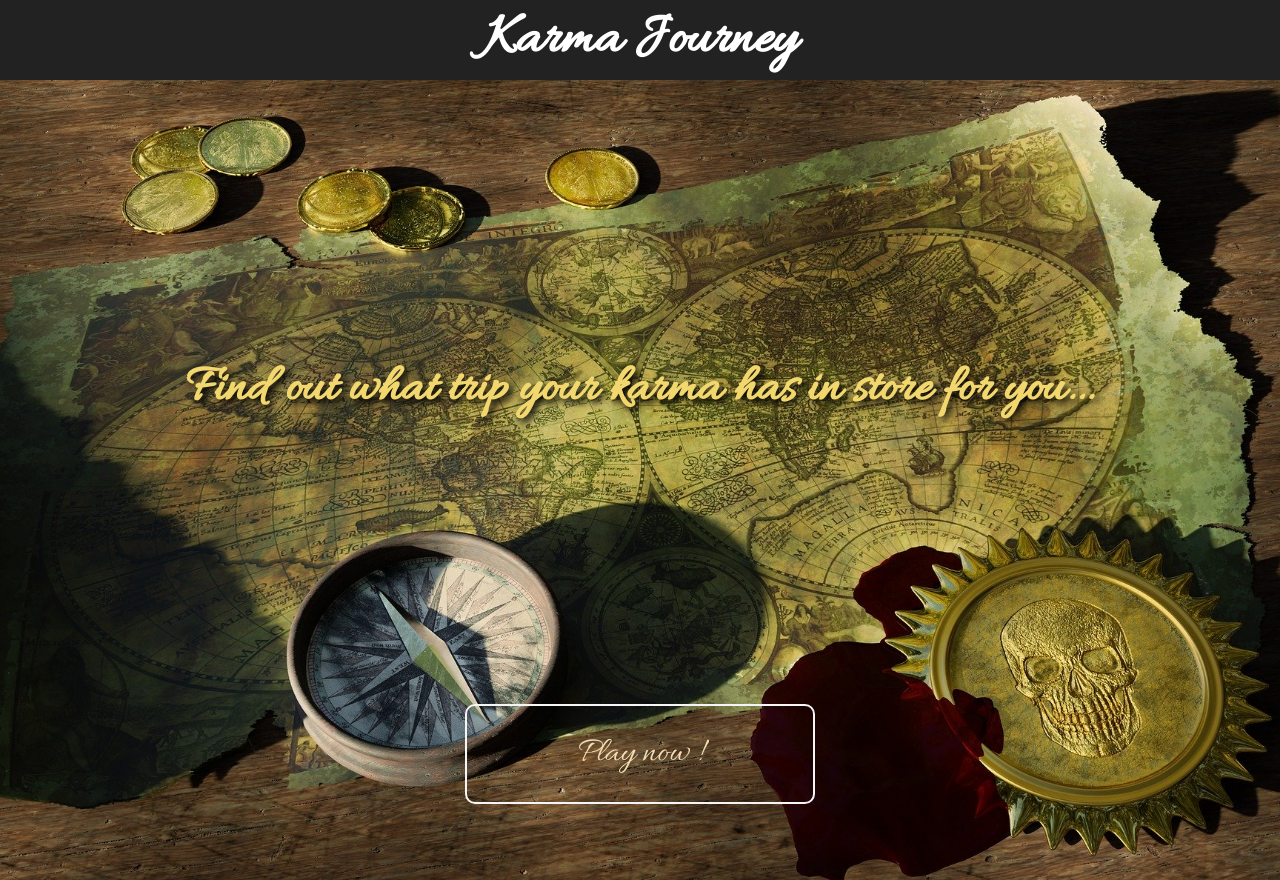
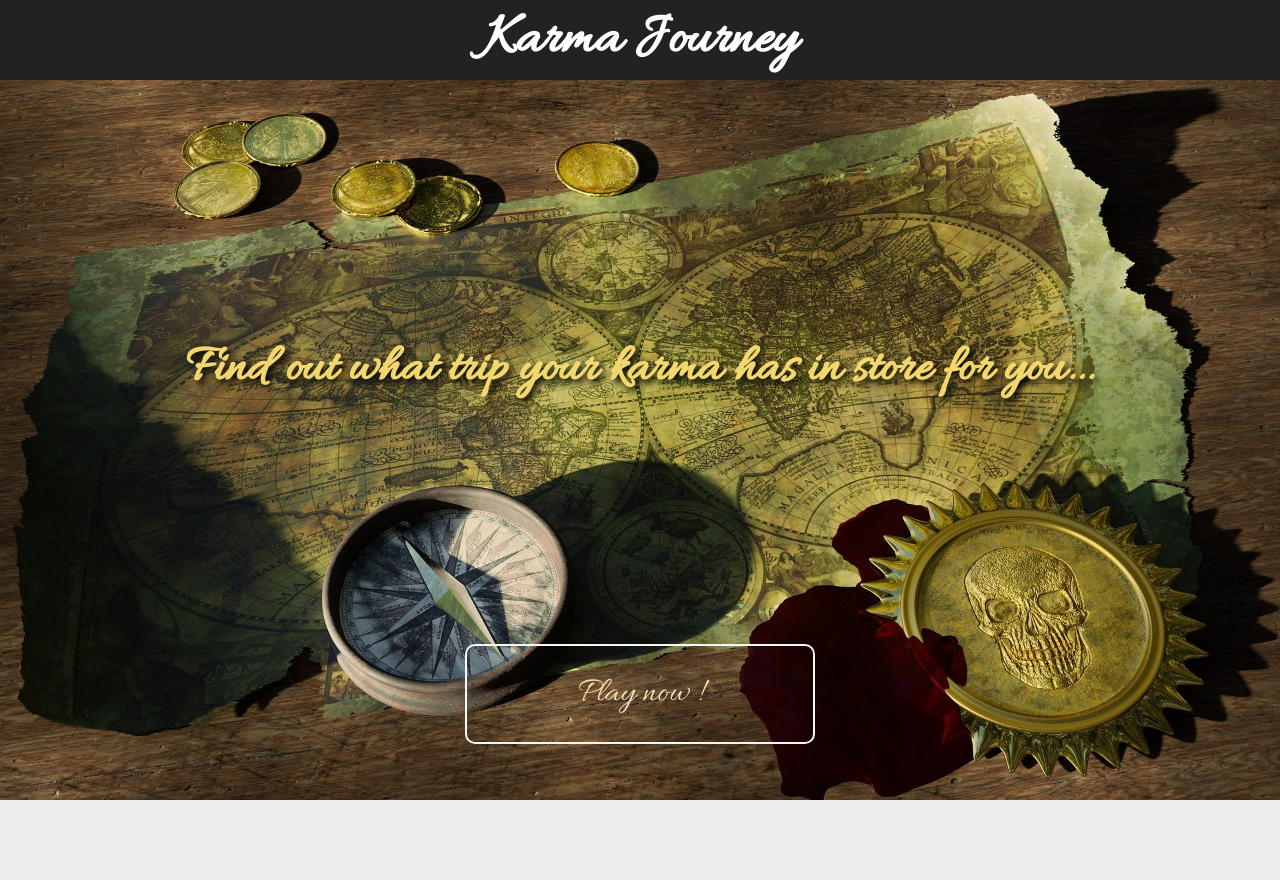
Before and after one commit to LessBeaver/KarmaJourney, a React (Create React App) app: page / in a window 1280 px wide. After the commit the page ends 800 px from the top, so only its background shows below. Built offline with nearby package versions, Linux system fonts and the light colour scheme.

Commit message:
small changes

```diff
--- a/src/App.js
+++ b/src/App.js
@@ -8,7 +8,7 @@ import './App.css';
 
 function App() {
   return (
-    <div>
+    <div style={{ height: '100vh' }}>
       <Router>
         <Navbar />
         <Switch>
--- a/src/components/Home.css
+++ b/src/components/Home.css
@@ -1,7 +1,7 @@
 .homebg {
     background-image: url('./adventure.jpg');
     background-color: red;
-    height: 100vh;
+    height: 90vh;
     background-position: center;
     background-repeat: no-repeat;
     background-size: cover;
--- a/src/components/QuizPage.css
+++ b/src/components/QuizPage.css
@@ -20,7 +20,6 @@
   background-size: cover;
   background-attachment: fixed;
   position: static;
-  height: 100%;
   padding-top: 10vh;
   font-family: 'Allura';
   font-size: 25px;
```
